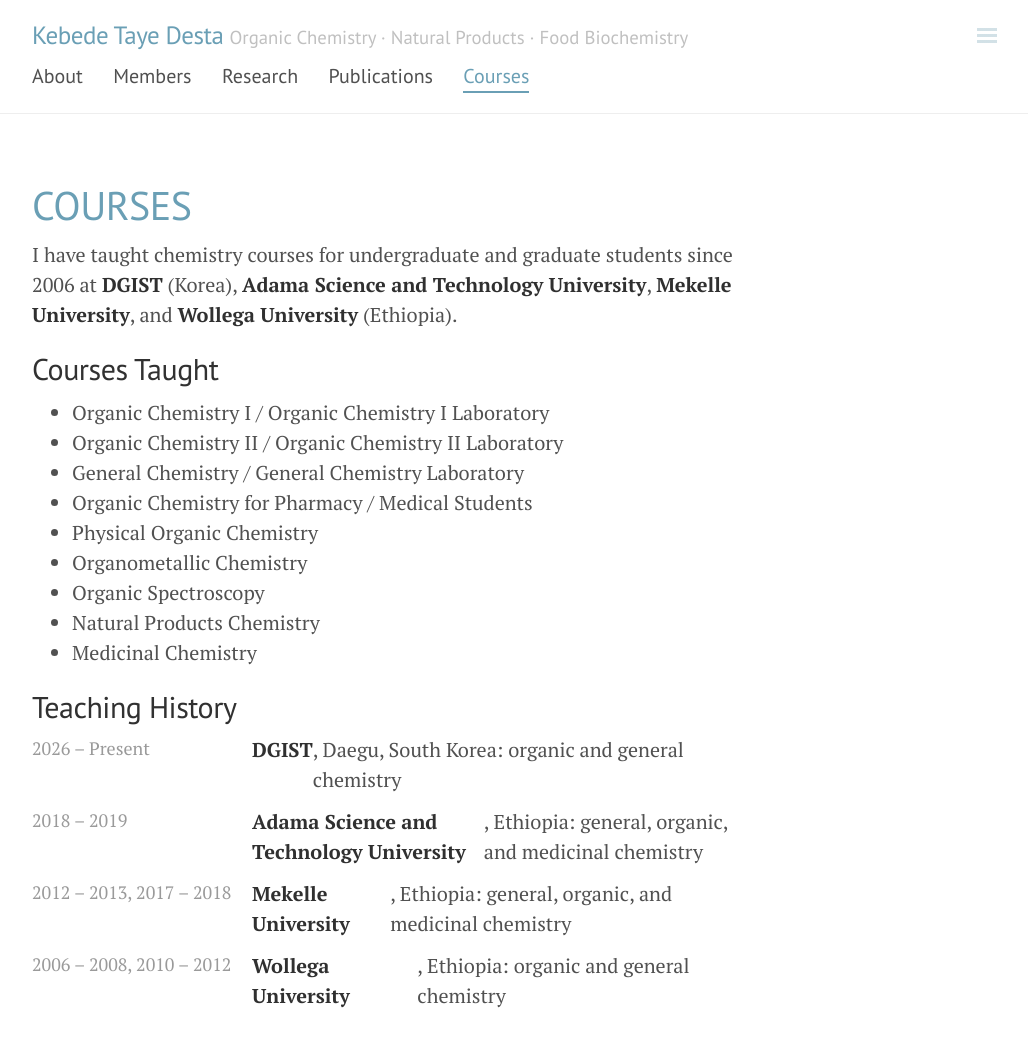
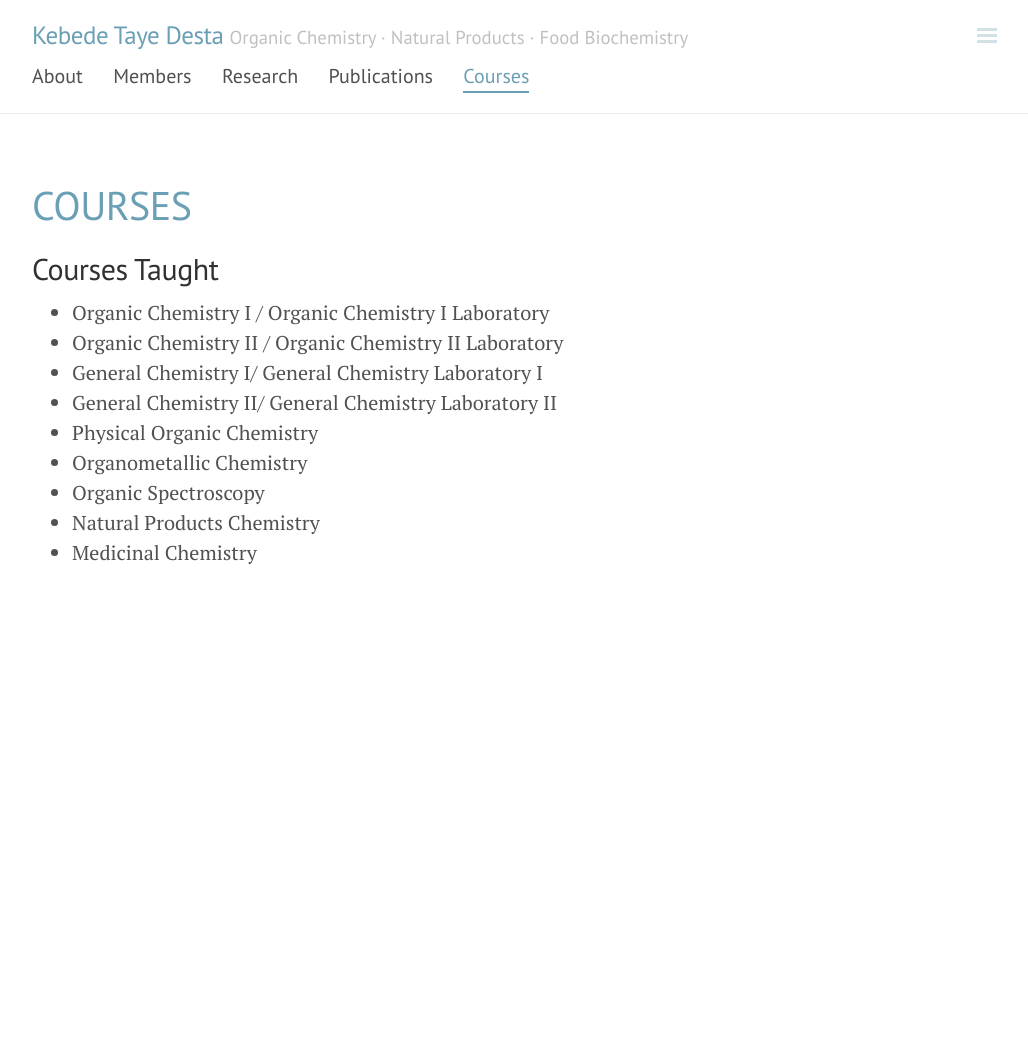
Before and after one commit to ktdesta/ktdesta.github.io, a Jekyll site: the page built from courses.md, in a window 1280 px wide and 1091 px high. Shown: the top 1047 px of the window, without its empty margins (248-1276 px from the left). Built offline with Jekyll 4.4.1, drawn with Linux system fonts in a browser that asks for light colours; comment, search, counter and statistics services are not loaded.

Commit message:
Revise courses taught and remove teaching history
Updated course listings and removed teaching history section.

```diff
--- a/courses.md
+++ b/courses.md
@@ -3,26 +3,14 @@ layout: page
 title: Courses
 permalink: /courses/
 ---
-
-I have taught chemistry courses for undergraduate and graduate students since 2006 at **DGIST** (Korea), **Adama Science and Technology University**, **Mekelle University**, and **Wollega University** (Ethiopia).
-
 ## Courses Taught
 
 - Organic Chemistry I / Organic Chemistry I Laboratory
 - Organic Chemistry II / Organic Chemistry II Laboratory
-- General Chemistry / General Chemistry Laboratory
-- Organic Chemistry for Pharmacy / Medical Students
+- General Chemistry I/ General Chemistry Laboratory I
+- General Chemistry II/ General Chemistry Laboratory II
 - Physical Organic Chemistry
 - Organometallic Chemistry
 - Organic Spectroscopy
 - Natural Products Chemistry
 - Medicinal Chemistry
-
-## Teaching History
-
-<ul class="cv-list">
-  <li><span class="cv-date">2026 – Present</span> <strong>DGIST</strong>, Daegu, South Korea: organic and general chemistry</li>
-  <li><span class="cv-date">2018 – 2019</span> <strong>Adama Science and Technology University</strong>, Ethiopia: general, organic, and medicinal chemistry</li>
-  <li><span class="cv-date">2012 – 2013, 2017 – 2018</span> <strong>Mekelle University</strong>, Ethiopia: general, organic, and medicinal chemistry</li>
-  <li><span class="cv-date">2006 – 2008, 2010 – 2012</span> <strong>Wollega University</strong>, Ethiopia: organic and general chemistry</li>
-</ul>
```
